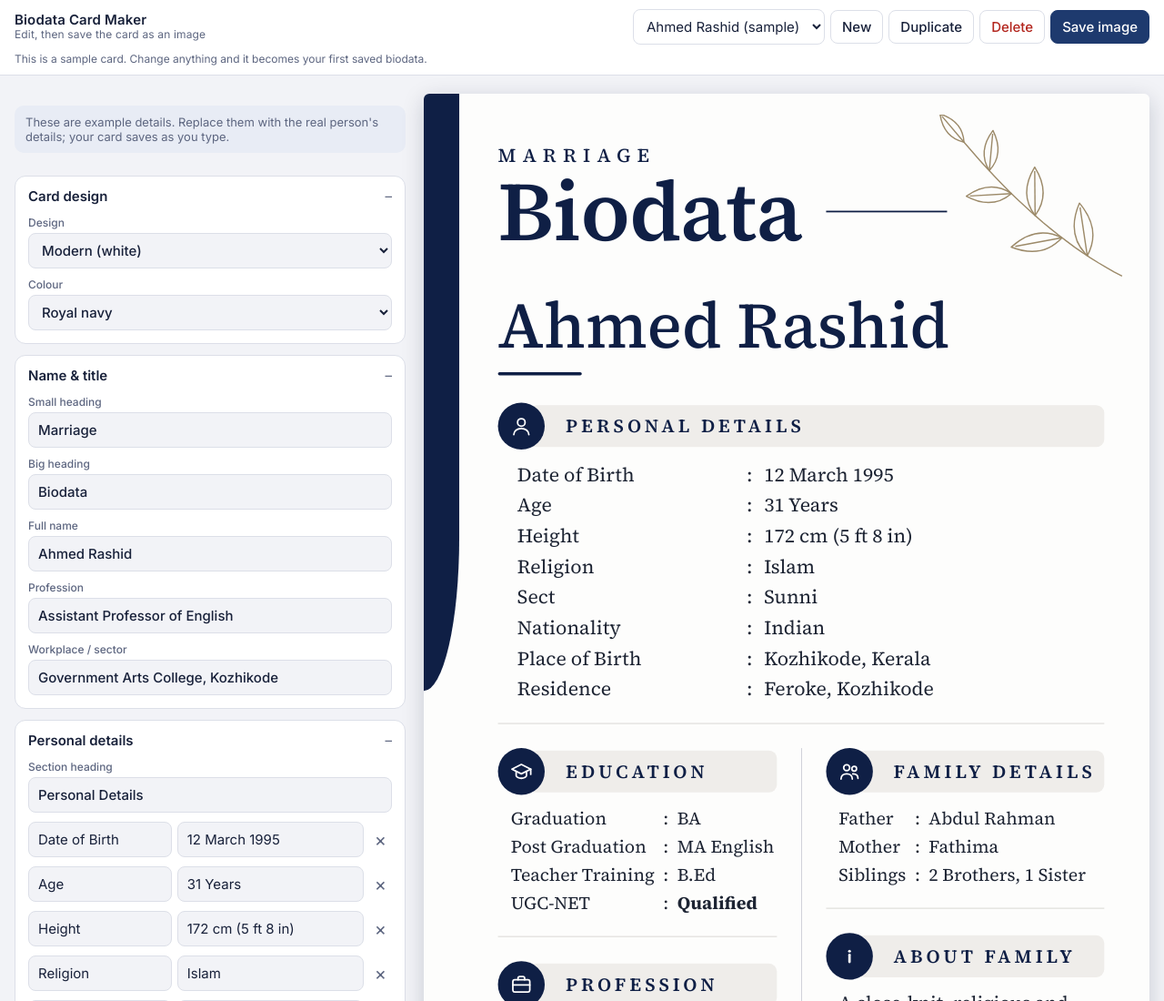
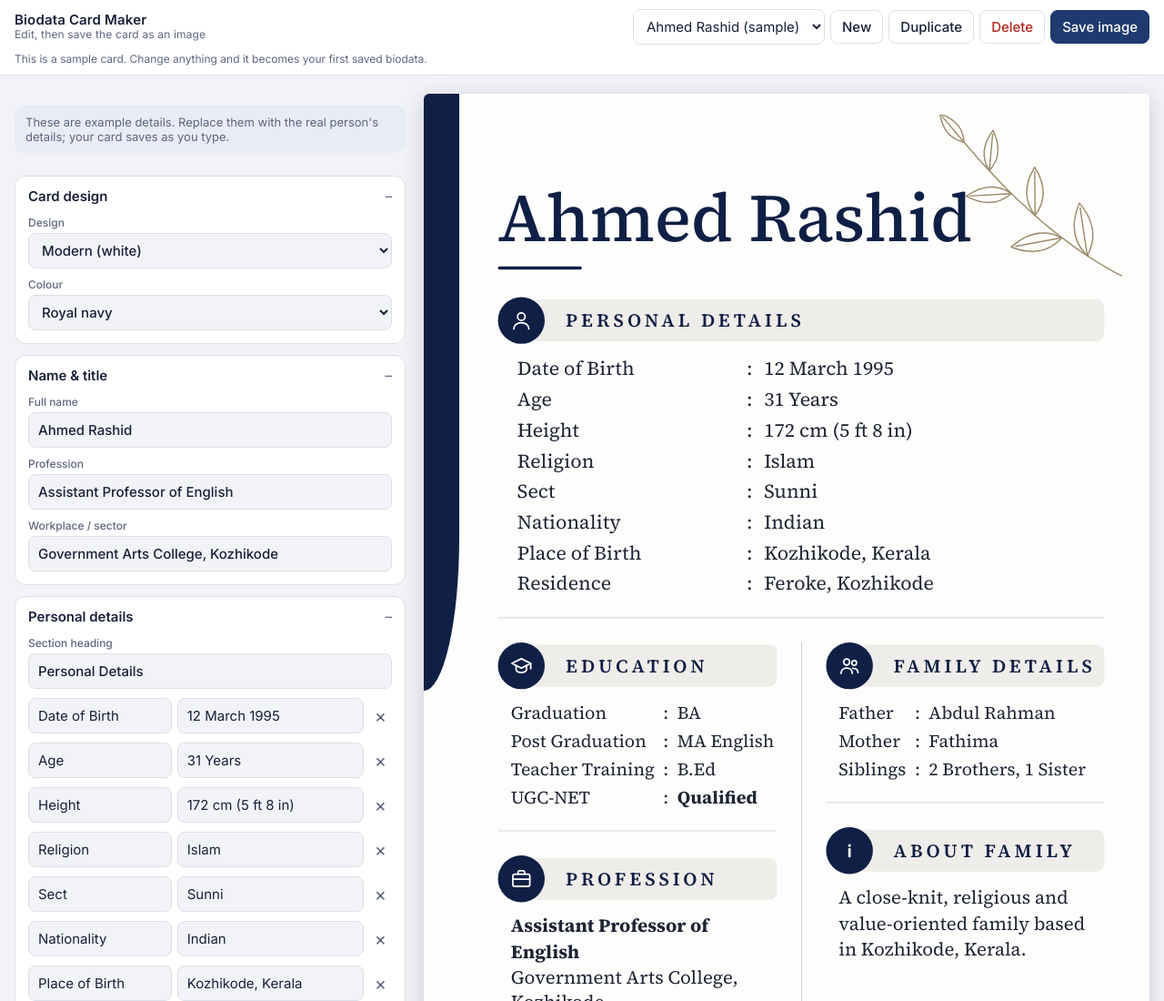
Before and after one commit to itsmohamedadil-ui/biodata-card-maker, a plain HTML site: page index.html in a window 1280 px wide. Shown: the top 1100 px of the page at 91% size. Drawn offline with nearby package versions, Linux system fonts and the light colour scheme.

Commit message:
Remove the Marriage Biodata heading from the Modern design
Co-Authored-By: Claude Opus 5.5 <noreply@anthropic.com>

```diff
--- a/index.html
+++ b/index.html
@@ -154,11 +154,7 @@ textarea { resize: vertical; min-height: 62px; line-height: 1.4; }
   padding: 60px 56px 40px 92px; background: #fdfdfc; color: #1d2433; font-family: "Source Serif 4", "Crimson Pro", Georgia, serif; }
 .md-bar { position: absolute; left: 0; top: 0; width: 44px; height: 740px; background: var(--ink); border-bottom-right-radius: 44px 190px; }
 .md-leaf { position: absolute; top: 26px; right: 22px; width: 260px; height: 210px; }
-.md-kicker { font-size: 24px; letter-spacing: .34em; text-transform: uppercase; font-weight: 500; color: var(--ink); }
-.md-doc { display: flex; align-items: center; gap: 30px; }
-.md-doc h2 { margin: 0; font-size: 104px; line-height: 1.02; font-weight: 600; letter-spacing: -.01em; color: var(--ink); }
-.md-doc span { width: 150px; height: 2px; background: var(--ink); flex: none; }
-.md-name { margin: 46px 0 0; max-width: 660px; font-size: 80px; line-height: 1.05; font-weight: 500; color: var(--ink); }
+.md-name { margin: 50px 0 0; max-width: 620px; font-size: 84px; line-height: 1.05; font-weight: 500; color: var(--ink); }
 .md-uline { width: 104px; height: 4px; margin-top: 16px; border-radius: 2px; background: var(--ink); }
 .md-head { display: flex; align-items: center; margin: 34px 0 14px; }
 .md-ico { position: relative; z-index: 1; flex: none; width: 58px; height: 58px; border-radius: 50%; background: var(--ink); display: flex; align-items: center; justify-content: center; }
@@ -225,8 +221,6 @@ textarea { resize: vertical; min-height: 62px; line-height: 1.4; }
   const SAMPLE = {
     design: "modern",
     style: "navy",
-    kicker: "Marriage",
-    docTitle: "Biodata",
     name: "Ahmed Rashid",
     title: "Assistant Professor of English",
     institution: "Government Arts College, Kozhikode",
@@ -378,7 +372,7 @@ textarea { resize: vertical; min-height: 62px; line-height: 1.4; }
   function normalise(s) {
     s = s || {};
     // Biodatas saved before the Modern design existed keep their classic look and get empty new fields, not sample data.
-    const fresh = { design: "classic", kicker: "Marriage", docTitle: "Biodata", aboutFamily: "", phone: "", email: "",
+    const fresh = { design: "classic", aboutFamily: "", phone: "", email: "",
       family: [{ k: "Father", v: "" }, { k: "Mother", v: "" }, { k: "Siblings", v: "" }] };
     Object.keys(fresh).forEach(k => { if (!(k in s)) s[k] = fresh[k]; });
     const b = clone(SAMPLE), o = Object.assign(b, s);
@@ -415,7 +409,6 @@ textarea { resize: vertical; min-height: 62px; line-height: 1.4; }
         pick("design", "Design", [["modern", "Modern (white)"], ["classic", "Classic arch (gold)"]], modern ? "modern" : "classic") +
         pick("style", "Colour", Object.entries(THEMES).map(([k, v]) => [k, v.label.replace(" & gold", "")]), s.style || "navy"), true) +
       group("top", "Name & title",
-        (modern ? field("kicker", "Small heading", s.kicker) + field("docTitle", "Big heading", s.docTitle) : "") +
         field("name", "Full name", s.name) +
         field("title", modern ? "Profession" : "Title (in the gold ribbon)", s.title) +
         field("institution", modern ? "Workplace / sector" : "Line under the title", s.institution) +
@@ -553,8 +546,6 @@ textarea { resize: vertical; min-height: 62px; line-height: 1.4; }
     if (has(s.email)) contact.push(`<span>${mail}<span>${esc(s.email)}</span></span>`);
     return `<div class="md" style="--ink:${t.ink}">
       <div class="md-bar"></div>${leaf}
-      ${has(s.kicker) ? `<div class="md-kicker">${esc(s.kicker)}</div>` : ""}
-      ${has(s.docTitle) ? `<div class="md-doc"><h2>${esc(s.docTitle)}</h2><span></span></div>` : ""}
       <h1 class="md-name">${val(s.name, "Full Name")}</h1><div class="md-uline"></div>
       ${s.personal.length ? mdHead("person", s.personalHeading || "Personal Details") + `<div class="md-kv">${mdKV(s.personal)}</div><div class="md-rule"></div>` : ""}
       ${left.length || right.length ? `<div class="md-cols"><div class="md-col">${col(left)}</div><div class="md-vrule"></div><div class="md-col">${col(right)}</div></div>` : ""}
```
